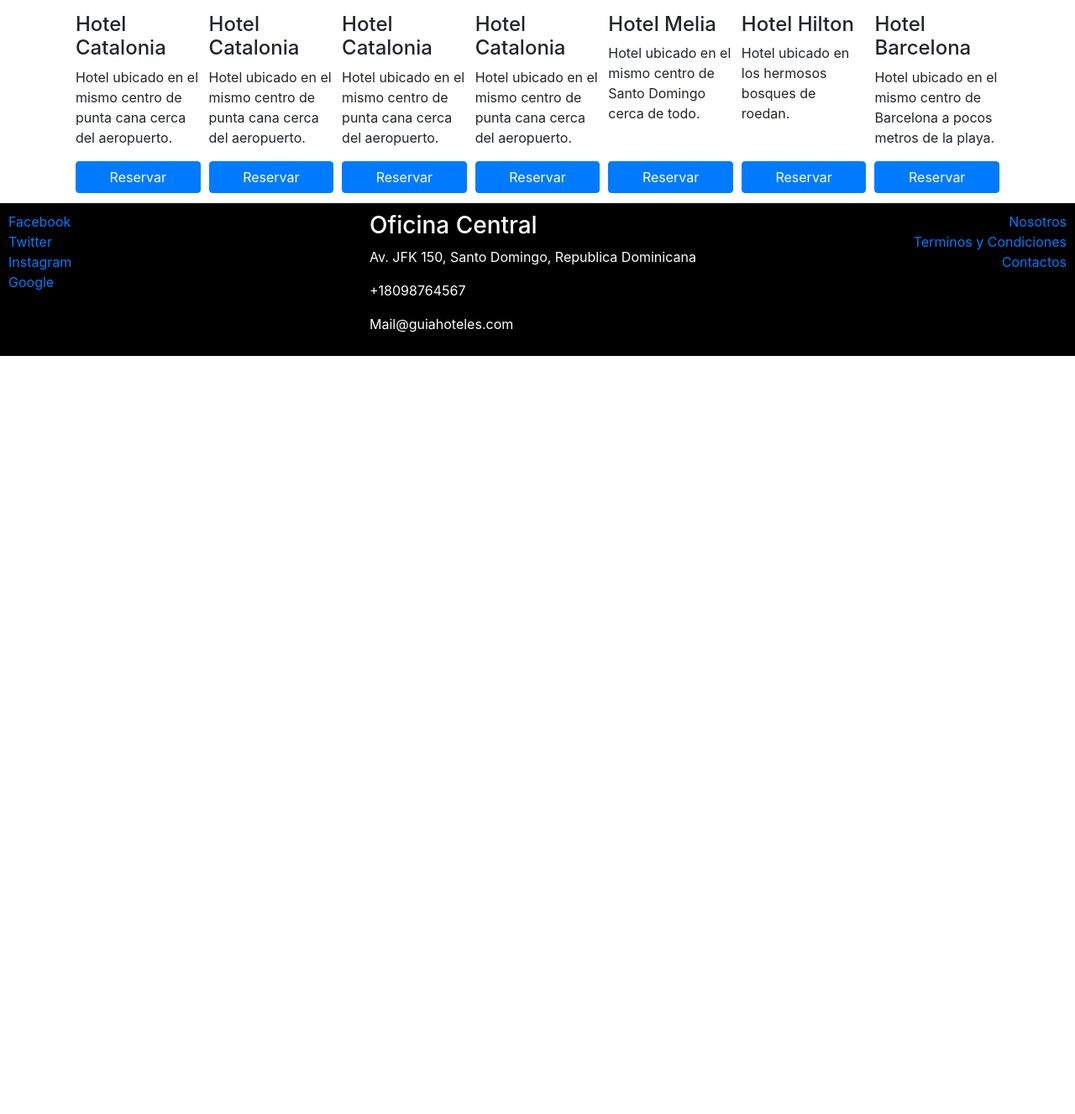
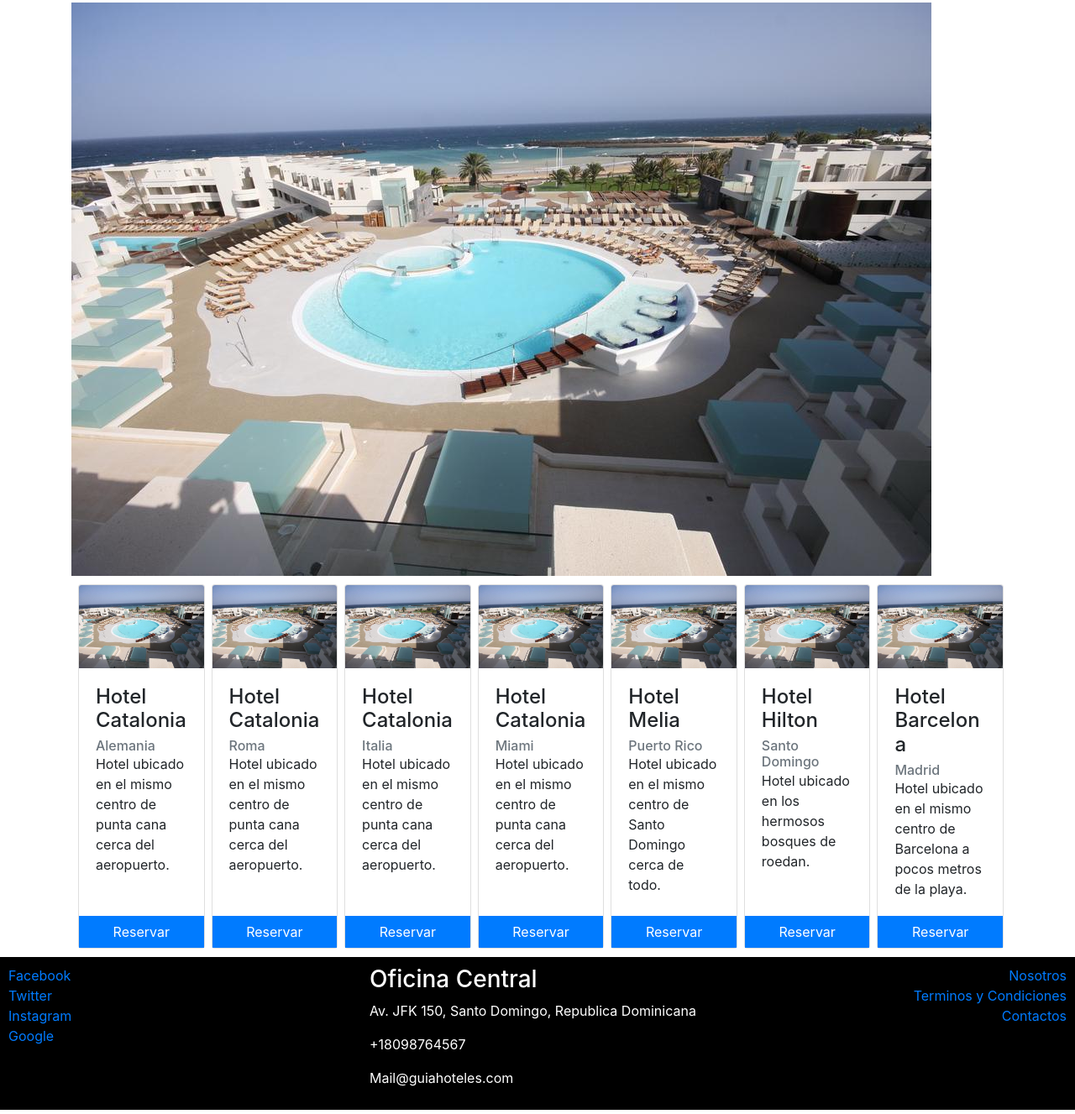
Before and after one commit to emmanuelepp/Guia-Hoteles, a website: page index.html in a window 1280 px wide. Shown: the part 466-1793 px from the top of the page at 84% size. Before the commit the page ends 900 px from the top, so only its background shows below. Drawn offline with nearby package versions, Linux system fonts and the light colour scheme; a web font is replaced by a local one.

Commit message:
Agregando imagenes a las tarjetas

```diff
--- a/css/main.css
+++ b/css/main.css
@@ -15,10 +15,10 @@
 
 .card-hotel {
     flex: 1 150px;
-    padding: 2px 5px 2px 5px;
     margin-top: 10px;
 }
 
 .btn-reserva {
     width: 100%;
+    border-radius: 0px;
 }
--- a/index.html
+++ b/index.html
@@ -58,60 +58,74 @@
             </div>
         </div>
         <hr>
-
+        <img src="images/playa.jpg" class="img-fluid" alt="Responsive image">
         <div class="d-flex flex-wrap flex-row-reverse">
-            <div class="card-hotel d-flex flex-column justify-content-between">
-                <div>
-                    <h4>Hotel Barcelona</h4>
-                    <p>Hotel ubicado en el mismo centro de Barcelona a pocos metros de la playa.</p>
+            <div class="card card-hotel d-flex flex-column justify-content-between ml-2">
+                <img class="card-img-top" src="images/playa.jpg" alt="Responsive image">
+                <div class="card-body">
+                    <h4 class="card-title">Hotel Barcelona</h4>
+                    <h6 class="card-subtitle text-muted">Madrid</h6>
+                    <p class="card-text">Hotel ubicado en el mismo centro de Barcelona a pocos metros de la playa.</p>
                 </div>
                 <div><button class="btn btn-primary btn-reserva"> Reservar</button></div>
             </div>
 
-            <div class="card-hotel d-flex flex-column justify-content-between">
-                <div>
-                    <h4>Hotel Hilton</h4>
-                    <p>Hotel ubicado en los hermosos bosques de roedan.</p>
+            <div class="card card-hotel d-flex flex-column justify-content-between ml-2">
+                <img class="card-img-top" src="images/playa.jpg" alt="Responsive image">
+                <div class="card-body">
+                    <h4 class="card-title">Hotel Hilton</h4>
+                    <h6 class="card-subtitle text-muted">Santo Domingo</h6>
+                    <p class="card-text">Hotel ubicado en los hermosos bosques de roedan.</p>
                 </div>
                 <div><button class="btn btn-primary btn-reserva"> Reservar</button></div>
             </div>
 
-            <div class="card-hotel d-flex flex-column justify-content-between">
-                <div>
-                    <h4>Hotel Melia</h4>
-                    <p>Hotel ubicado en el mismo centro de Santo Domingo cerca de todo.</p>
+            <div class="card card-hotel d-flex flex-column justify-content-between ml-2">
+                <img class="card-img-top" src="images/playa.jpg" alt="Responsive image">
+                <div class="card-body">
+                    <h4 class="card-title">Hotel Melia</h4>
+                    <h6 class="card-subtitle text-muted">Puerto Rico</h6>
+                    <p class="card-text">Hotel ubicado en el mismo centro de Santo Domingo cerca de todo.</p>
                 </div>
                 <div><button class="btn btn-primary btn-reserva "> Reservar</button></div>
             </div>
 
-            <div class="card-hotel d-flex flex-column justify-content-between">
-                <div>
-                    <h4>Hotel Catalonia</h4>
-                    <p>Hotel ubicado en el mismo centro de punta cana cerca del aeropuerto.</p>
+            <div class="card card-hotel d-flex flex-column justify-content-between ml-2">
+                <img class="card-img-top" src="images/playa.jpg" alt="Responsive image">
+                <div class="card-body">
+                    <h4 class="card-title">Hotel Catalonia</h4>
+                    <h6 class="card-subtitle text-muted">Miami</h6>
+                    <p class="card-text"> Hotel ubicado en el mismo centro de punta cana cerca del aeropuerto.</p>
                 </div>
                 <div><button class="btn btn-primary btn-reserva"> Reservar</button></div>
             </div>
 
-            <div class="card-hotel d-flex flex-column justify-content-between">
-                <div>
-                    <h4>Hotel Catalonia</h4>
-                    <p>Hotel ubicado en el mismo centro de punta cana cerca del aeropuerto.</p>
+            <div class="card card-hotel d-flex flex-column justify-content-between ml-2">
+                <img class="card-img-top" src="images/playa.jpg" alt="Responsive image">
+                <div class="card-body">
+                    <h4 class="card-title">Hotel Catalonia</h4>
+                    <h6 class="card-subtitle text-muted">Italia</h6>
+                    <p class="card-text">Hotel ubicado en el mismo centro de punta cana cerca del aeropuerto.</p>
                 </div>
                 <div><button class="btn btn-primary btn-reserva"> Reservar</button></div>
             </div>
 
-            <div class="card-hotel d-flex flex-column justify-content-between">
-                <div>
-                    <h4>Hotel Catalonia</h4>
-                    <p>Hotel ubicado en el mismo centro de punta cana cerca del aeropuerto.</p>
+            <div class="card card-hotel d-flex flex-column justify-content-between ml-2">
+                <img class="card-img-top" src="images/playa.jpg" alt="Responsive image">
+                <div class="card-body">
+                    <h4 class="card-title">Hotel Catalonia</h4>
+                    <h6 class="card-subtitle text-muted">Roma</h6>
+                    <p class="card-text">Hotel ubicado en el mismo centro de punta cana cerca del aeropuerto.</p>
                 </div>
                 <div><button class="btn btn-primary btn-reserva"> Reservar</button></div>
             </div>
 
-            <div class="card-hotel d-flex flex-column justify-content-between">
-                <div>
-                    <h4>Hotel Catalonia</h4>
-                    <p>Hotel ubicado en el mismo centro de punta cana cerca del aeropuerto.</p>
+            <div class="card card-hotel d-flex flex-column justify-content-between ml-2">
+                <img class="card-img-top" src="images/playa.jpg" alt="Responsive image">
+                <div class="card-body">
+                    <h4 class="card-title">Hotel Catalonia</h4>
+                    <h6 class="card-subtitle text-muted">Alemania</h6>
+                    <p class="card-text">Hotel ubicado en el mismo centro de punta cana cerca del aeropuerto.</p>
                 </div>
                 <div><button class="btn btn-primary btn-reserva"> Reservar</button></div>
             </div>
@@ -130,7 +144,8 @@
                 <address>
                     <h3>Oficina Central</h3>
                     <p>Av. JFK 150, Santo Domingo, Republica Dominicana</p>
-          <p><span class="iconic" data-glyph="iphone" title="iphone" aria-hidden="true"></span>+18098764567</p>
+                    <p><span class="iconic" data-glyph="iphone" title="iphone" aria-hidden="true"></span>+18098764567
+                    </p>
                     <p>Mail@guiahoteles.com</p>
                 </address>
             </div>
```
Lines whose indentation alone changed are shown as unchanged.
